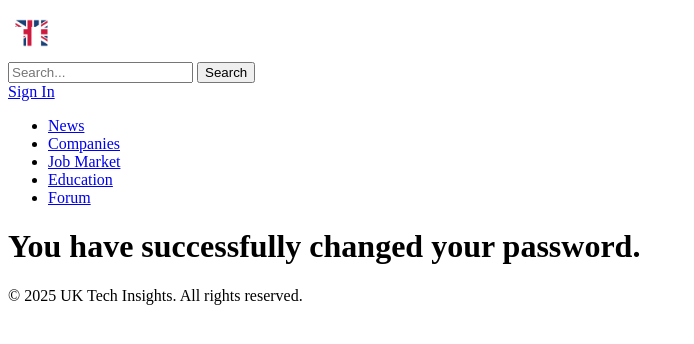
After one commit to Galchov/uk-tech-insights, a Django app: page /accounts/profile/1/password-change-done/ in a window 1280 px wide. The commit adds this page. Shown: the top 344 px of the page, without its empty margins (0-694 px from the left). Run offline with Django 5.2, Linux system fonts and the light colour scheme; the visitor is signed in with stand-in values (Sample User, id 1).

Commit message:
:construction: feat: add change password built-in views

```diff
--- a/apps/accounts/urls.py
+++ b/apps/accounts/urls.py
@@ -17,7 +17,8 @@ urlpatterns = [
     path('profile/<int:pk>/', include([
         path('', views.profile_details_view, name="profile_details"),
         path('edit/', views.profile_edit_view, name="profile_edit"),
-        path('change-password/', views.change_password_view, name="change_password"),
+        path('password-change/', views.password_change_view, name="password_change"),
+        path('password-change-done/', views.password_change_done_view, name="password_change_done"),
         path('delete-account/', views.delete_account_view, name="delete_account"),
     ]))
 ]
--- a/templates/accounts/change_password.html
+++ b/templates/accounts/password_change.html
@@ -6,7 +6,7 @@
 <main>
     <h1>Change Your Password</h1>
 
-    <form method="post" action="{% url 'change_password' 1 %}">
+    <form method="post" action="{% url 'password_change' 1 %}">
         {% csrf_token %}
 
         <div>
--- /dev/null
+++ b/templates/accounts/password_change_done.html
@@ -0,0 +1,11 @@
+{% extends 'common/base.html' %}
+
+{% block title %}Change Password | UK Tech Insights{% endblock %}
+
+{% block content %}
+<main>
+    <div>
+        <h1>You have successfully changed your password.</h1>
+    </div>
+</main>
+{% endblock %}
```
Also changed, not shown: apps/accounts/views.py (+9 -2 lines).
